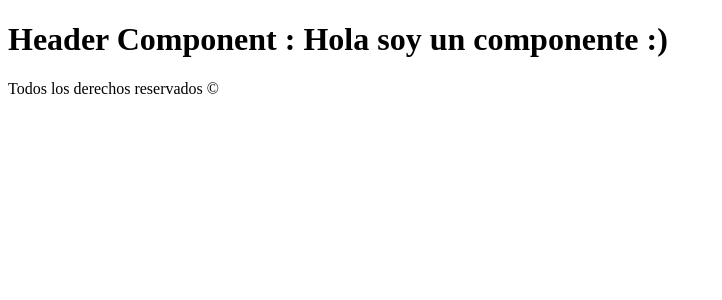
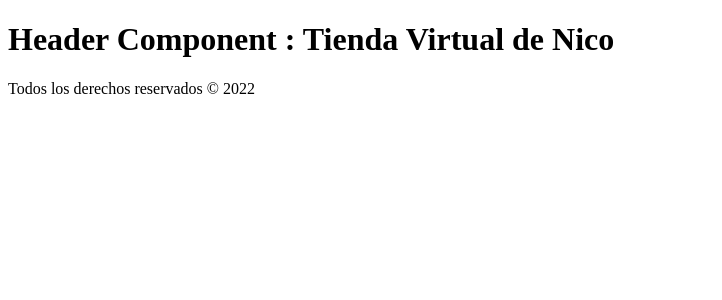
Before and after one commit to niklauspalerme/React_Intro, a React (Create React App) app: page / in a window 1280 px wide. Shown: the top 300 px of the page, without its empty margins (0-722 px from the left). Built offline with nearby package versions, Linux system fonts and the light colour scheme.

Commit message:
38) Que son los Props
Vemos como mandaamos props a los componentes y como utilizarlo una ves capturados

```diff
--- a/src/App.js
+++ b/src/App.js
@@ -1,13 +1,33 @@
+//////////////////////////////////////////////////////////////////////////////////////////////
+/// Importaciones
+
 import Header from "./components/Header.";
 import Footer from "./components/Footer";
+import { Fragment } from "react";
+
+
+//////////////////////////////////////////////////////////////////////////////////////////////
+/// Componentes
+
 
 const App = () => {
+
+  const fecha = new Date().getFullYear();
+
   return (
-    <div className="App">
-      <Header />
-      <Footer />
-    </div>
+    <Fragment>
+        <Header
+          titulo = 'Tienda Virtual de Nico'
+        />
+        <Footer
+          fecha={fecha}
+        />
+    </Fragment>
   );
 }
 
+
+//////////////////////////////////////////////////////////////////////////////////////////////
+/// Exportamos
+
 export default App;
--- a/src/components/Footer.jsx
+++ b/src/components/Footer.jsx
@@ -9,9 +9,11 @@ import React from 'react'
 /// Componentes
 
 
-const Footer = () =>(
+const Footer = ({fecha}) =>(
     <footer>
-        Todos los derechos reservados &copy;
+        <p>
+            Todos los derechos reservados &copy; {fecha}
+        </p>
     </footer>
 )
 
--- a/src/components/Header..jsx
+++ b/src/components/Header..jsx
@@ -9,15 +9,12 @@ import React from 'react';
 /// Componentes
 
 
-const Header = () => {
+const Header = ({titulo}) => {
 
-    //1) Codigo Tradicional JS
+    let mensaje = "Header Component "
 
-    let mensaje = "Hola soy un componente :) "
-
-    //2) Lo que queremos retornar
     return(
-        <h1 id="encabezado" className='encabezado'>Header Component : {mensaje} </h1>
+        <h1 id="encabezado" className='encabezado'>{mensaje}: {titulo} </h1>
     )
 
 }
```
